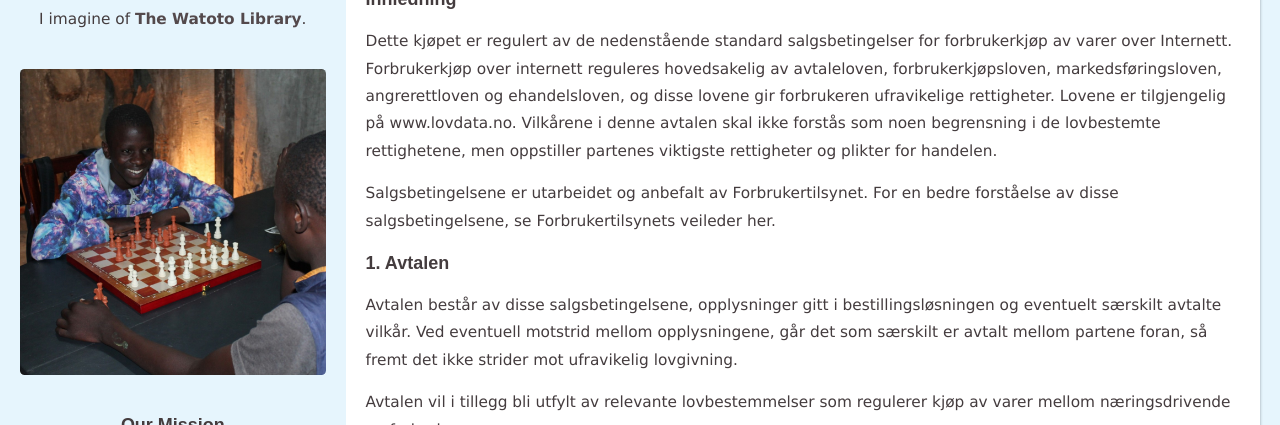
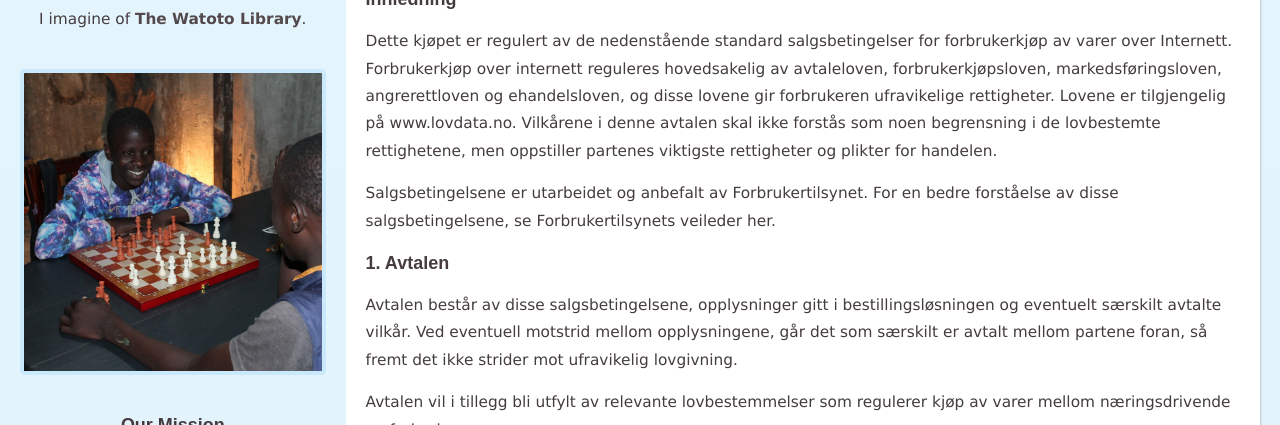
Before and after one commit to magnusmoeheide/the-watoto-library, a React (Create React App) app: page /donate/termsofsale in a window 1280 px wide. Shown: the part 643-1068 px from the top of the page. Built offline with nearby package versions, Linux system fonts and the light colour scheme.

Commit message:
Change bg color, add frame to chess img

```diff
--- a/src/components/Javascript/StickySidebar.js
+++ b/src/components/Javascript/StickySidebar.js
@@ -9,16 +9,16 @@ function StickySidebar() {
 
             const rect = sideRef.current.getBoundingClientRect();
             if (rect.top <= 0) {
-                sideRef.current.style.position = 'sticky';
+                sideRef.current.style.transform = `translateY(${-rect.top}px)`;
+                sideRef.current.style.position = 'fixed'; // Using fixed instead of sticky
             } else {
+                sideRef.current.style.transform = 'translateY(0)';
                 sideRef.current.style.position = 'relative';
-                sideRef.current.style.top = `${rect.top}px`;
             }
         };
 
         window.addEventListener('scroll', checkPosition);
         checkPosition();
-
 
         return () => window.removeEventListener('scroll', checkPosition);
     }, []);
@@ -26,9 +26,10 @@ function StickySidebar() {
     return (
         <div className="container">
             <div ref={sideRef} className="side">
+                {/* Content of .side */}
             </div>
         </div>
     );
 }
 
-export default StickySidebar
+export default StickySidebar;
--- a/src/components/Side/Side.jsx
+++ b/src/components/Side/Side.jsx
@@ -31,6 +31,7 @@ const Side = () => {
           I imagine of <span className="notranslate">The Watoto Library</span>.
         </p>
       </div>
+
       <br />
       <br />
 
--- a/src/index.css
+++ b/src/index.css
@@ -9,6 +9,7 @@ body {
   margin: 0;
   font-size: 1em;
   background-color: #E6F5FD;
+  background: linear-gradient(0, #d6edf9, #E6F5FD);
   color: #443c3e;
 }
 
@@ -418,7 +419,7 @@ padding-right: 5%;
   background-color: inherit;
   padding: 1.3em;
   position: sticky;
-  bottom: 1rem;
+  bottom: 0rem;
   align-self: flex-end;
 }
 
@@ -1051,6 +1052,11 @@ cursor: pointer;
 
 .chess-peak {
 text-align: center;
+cursor: default;
+}
+
+.chess-peak img {
+  border: 0.3em solid #1ba0f220;
 }
 
 .newsletter-wrapping {
```
